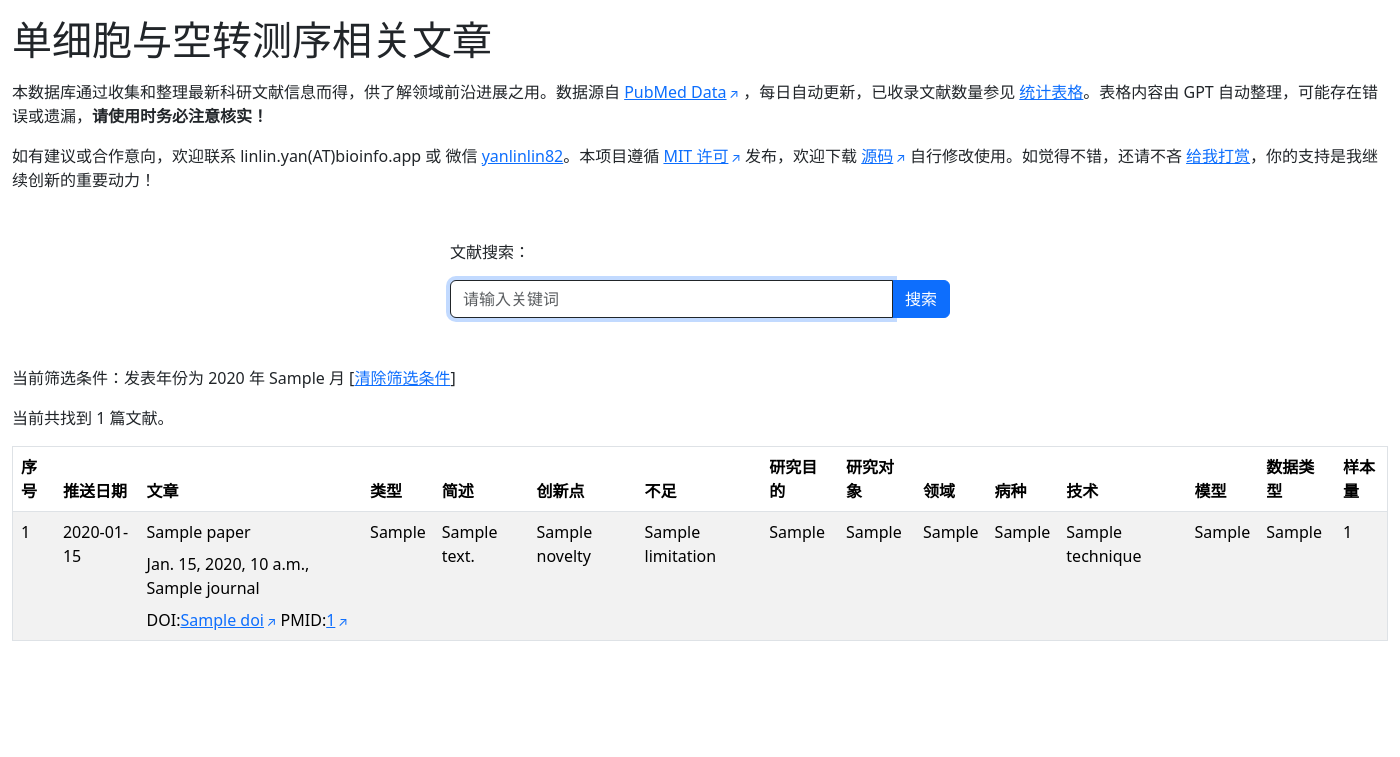
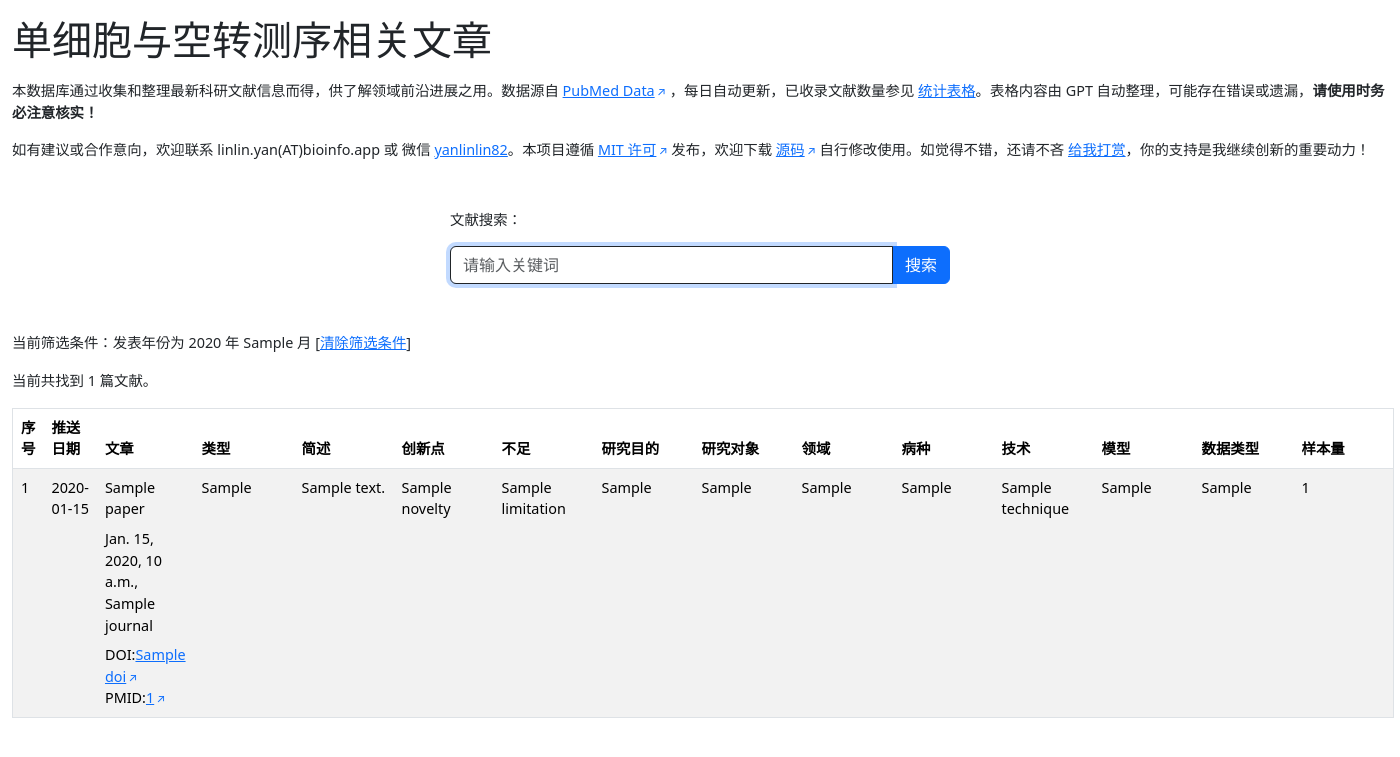
Before and after one commit to freeradical12/dulipapers, a Django app: template core/templates/core/home.html in a window 1400 px wide. Shown: the top 757 px of the page. Run offline with Django 3.2, Linux system fonts and the light colour scheme; the template is opened without the code that fills it: most values are stand-ins (such as "Sample title", 1, 10 or a date in 2020); some libraries are stand-ins or nearby versions.

Commit message:
Improve webpage presentation.

```diff
--- a/core/templates/core/home.html
+++ b/core/templates/core/home.html
@@ -1,5 +1,14 @@
 {% extends "base.html" %}
 {% load static %}
+
+{% block custom_style %}
+<style>
+.column {
+  min-width: 100px;
+  background-color: #f9f9f9;
+}
+</style>
+{% endblock %}
 
 {% block content %}
 
@@ -29,25 +38,25 @@
       <th>序号</th>
       <th>推送日期</th>
       <th>文章</th>
-      <th>类型</th>
-      <th>简述</th>
-      <th>创新点</th>
-      <th>不足</th>
-      <th>研究目的</th>
-      <th>研究对象</th>
-      <th>领域</th>
-      <th>病种</th>
-      <th>技术</th>
-      <th>模型</th>
-      <th>数据类型</th>
-      <th>样本量</th>
+      <th class="column">类型</th>
+      <th class="column">简述</th>
+      <th class="column">创新点</th>
+      <th class="column">不足</th>
+      <th class="column">研究目的</th>
+      <th class="column">研究对象</th>
+      <th class="column">领域</th>
+      <th class="column">病种</th>
+      <th class="column">技术</th>
+      <th class="column">模型</th>
+      <th class="column">数据类型</th>
+      <th class="column">样本量</th>
     </tr>
   </thead>
   <tbody>
     {% for paper in papers %}
     <tr>
       <td>{{ paper.index }}</td>
-      <td><a title="{{ paper.created | date:"Y-m-d H:i:s" }} {{ paper.source }}">{{ paper.created | date:"Y-m-d" }}</a></td>
+      <td><a title="{{ paper.parse_time | date:"Y-m-d H:i:s" }} {{ paper.source }}">{{ paper.parse_time | date:"Y-m-d" }}</a></td>
       <td>
         <div>{{ paper.title }}</div>
         <div class="mt-2">{{ paper.pub_date }}, {{ paper.journal }}</div>
@@ -56,18 +65,18 @@
           {% if paper.pmid %}PMID:<a href="https://pubmed.ncbi.nlm.nih.gov/{{ paper.pmid }}" target="_blank" class="external-link">{{ paper.pmid }}</a>{% endif %}
         </div>
       </td>
-      <td>{{ paper.article_type }}</td>
-      <td>{{ paper.description }}</td>
-      <td>{{ paper.novelty }}</td>
-      <td>{{ paper.limitation }}</td>
-      <td>{{ paper.research_goal }}</td>
-      <td>{{ paper.research_objects }}</td>
-      <td>{{ paper.field_category }}</td>
-      <td>{{ paper.disease_category }}</td>
-      <td>{{ paper.technique }}</td>
-      <td>{{ paper.model_type }}</td>
-      <td>{{ paper.data_type }}</td>
-      <td>{{ paper.sample_size }}</td>
+      <td class="column">{{ paper.article_type }}</td>
+      <td class="column">{{ paper.description }}</td>
+      <td class="column">{{ paper.novelty }}</td>
+      <td class="column">{{ paper.limitation }}</td>
+      <td class="column">{{ paper.research_goal }}</td>
+      <td class="column">{{ paper.research_objects }}</td>
+      <td class="column">{{ paper.field_category }}</td>
+      <td class="column">{{ paper.disease_category }}</td>
+      <td class="column">{{ paper.technique }}</td>
+      <td class="column">{{ paper.model_type }}</td>
+      <td class="column">{{ paper.data_type }}</td>
+      <td class="column">{{ paper.sample_size }}</td>
     </tr>
     {% endfor %}
   </tbody>
--- a/templates/base.html
+++ b/templates/base.html
@@ -10,6 +10,7 @@
   <link rel="icon" href="{% static 'favicon.ico' %}" type="image/x-icon">
   {% block custom_style %}{% endblock %}
   <style>
+    body { font-size: 0.9rem; } /* 通过修改字体大小来缩小页面文字 */
     .external-link::after {content: ' \2197'; font-size: 0.8em; margin-left: 0.2em; display: inline-block;}
   </style>
 </head>
```
